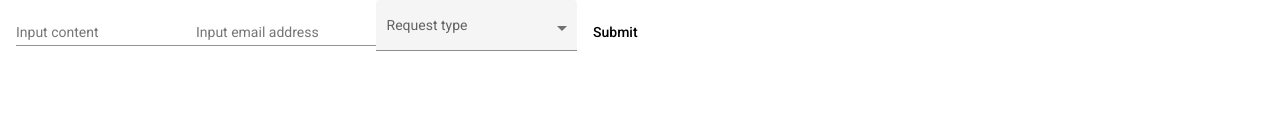
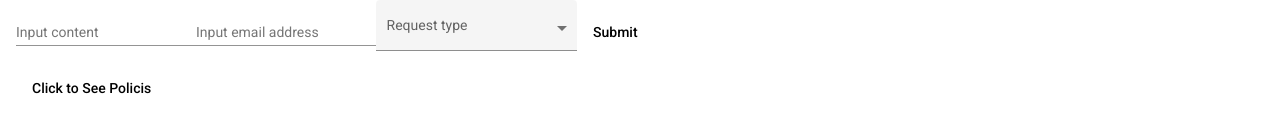
Before and after one commit to yzho285/Music-Website-Project, an Angular app in the folder client/: page /homepage in a window 1280 px wide. Shown: the part 205-338 px from the top of the page. Built offline with nearby package versions, Linux system fonts and the light colour scheme.

Commit message:
function to show policies

```diff
--- a/client/src/app/unauthenticated-user/unauthenticated-user.component.html
+++ b/client/src/app/unauthenticated-user/unauthenticated-user.component.html
@@ -156,5 +156,22 @@
         </select>
       </mat-form-field>
     <a mat-button target="_blank" (click)="requestCopyrightFunc(requestCopyright.value,requestCopyrightEmail.value)">Submit</a>
-    <!-- <button type='button' mat-button (click)="requestCopyright()">Search</button> -->
 </form>
+
+<button type='button' mat-button (click)="getallPolicy()">Click to See Policis</button>
+<table *ngIf="policy?.length"  mat-table [dataSource]="policy" class="mat-elevation-z8">
+    <ng-container matColumnDef="security">
+      <th mat-header-cell *matHeaderCellDef> security policy </th>
+      <td mat-cell *matCellDef="let element"> {{element.security}} </td>
+    </ng-container>
+    <ng-container matColumnDef="DMCA">
+      <th mat-header-cell *matHeaderCellDef> DMCA policy </th>
+      <td mat-cell *matCellDef="let element"> {{element.DMCA}} </td>
+    </ng-container>
+    <ng-container matColumnDef="AUP">
+      <th mat-header-cell *matHeaderCellDef> AUP policy </th>
+      <td mat-cell *matCellDef="let element"> {{element.AUP}} </td>
+    </ng-container>
+    <tr mat-header-row *matHeaderRowDef="displayedColumnsPolicy"></tr>
+    <tr mat-row *matRowDef="let row; columns: displayedColumnsPolicy"></tr>
+  </table>
--- a/client/src/app/unauthenticated-user/unauthenticated-user.component.ts
+++ b/client/src/app/unauthenticated-user/unauthenticated-user.component.ts
@@ -1,7 +1,7 @@
 import { Component, OnInit, Type } from '@angular/core';
 import { HttpService } from '../commonServices/http-service';
 import {animate, state, style, transition, trigger} from '@angular/animations';
-import { MatSelectModule} from '@angular/material/select';
+
 
 @Component({
   selector: 'app-unauthenticated-user',
@@ -34,6 +34,9 @@ export class UnauthenticatedUserComponent implements OnInit {
     {requestTypes: 'request'},
     {requestTypes: 'dispute'},
   ];
+  policy:any[] = []
+  policytemp:any={security:"", DMCA:"", AUP:""}
+  displayedColumnsPolicy:string[] = ['security', 'DMCA', 'AUP']
 
 
 
@@ -132,6 +135,59 @@ export class UnauthenticatedUserComponent implements OnInit {
     this.httpService.sendMessageService(request,this.selectedType,email);
   }
 
+  getallPolicy(){
+    this.httpService.getPolicy("security")
+        .then(res => {
+            if (res.status === 200) {
+                return res.json();
+            } else {
+                alert("Could not get security policy");
+                return
+            }
+        })
+        .then(json => {
+            this.policytemp.security = json.policy[0].content;
+        })
+        .catch(error => {
+            console.log(error);
+        })
+    this.httpService.getPolicy("DMCA")
+        .then(res => {
+            if (res.status === 200) {
+                return res.json();
+            } else {
+                alert("Could not get DMCA policy");
+                return
+            }
+        })
+        .then(json => {
+            this.policytemp.DMCA = json.policy[0].content
+        })
+        .catch(error => {
+            console.log(error);
+        })
+    this.httpService.getPolicy("AUP")
+        .then(res => {
+            if (res.status === 200) {
+                return res.json();
+            } else {
+                alert("Could not get AUP policy");
+                return
+            }
+        })
+        .then(json => {
+            this.policytemp.AUP = json.policy[0].content;
+            this.policy.push(this.policytemp)
+
+            console.log(this.policytemp)
+            console.log(this.policy)
+        })
+        .catch(error => {
+            console.log(error);
+        })
+
+  }
+
 
 
 
```
